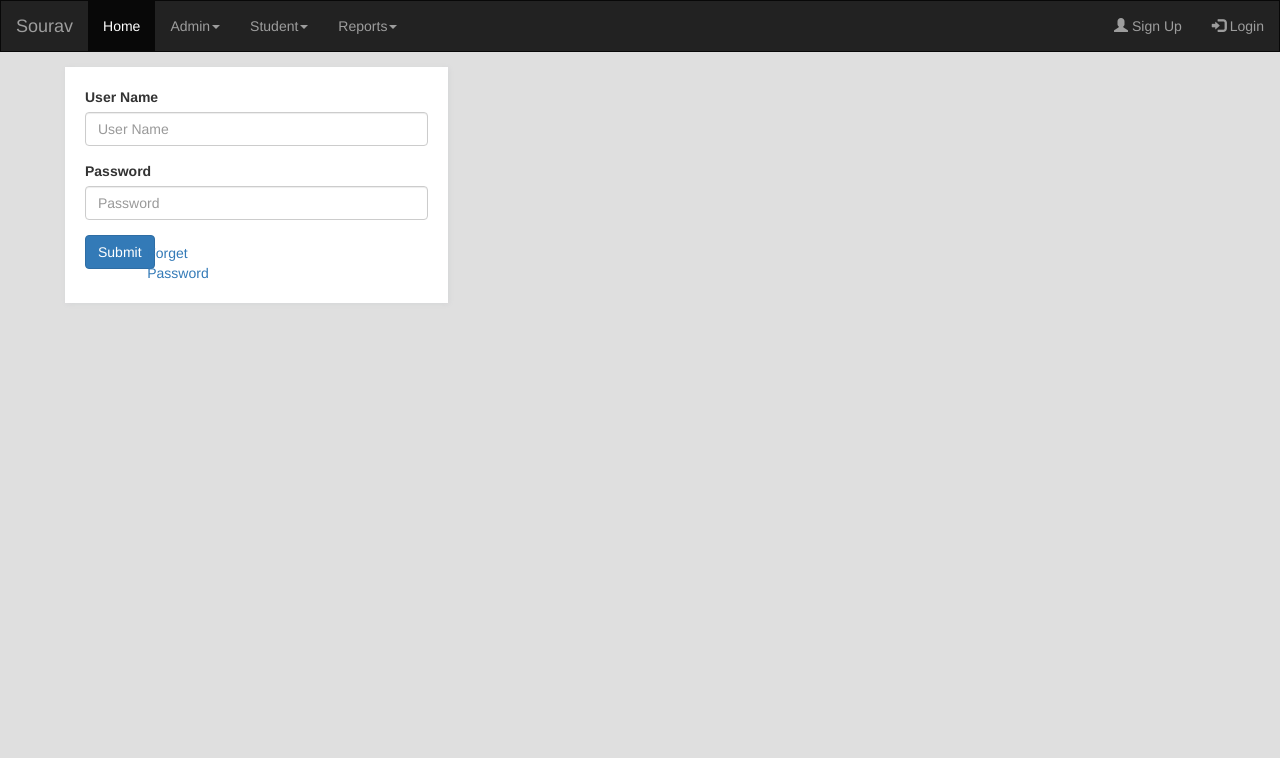
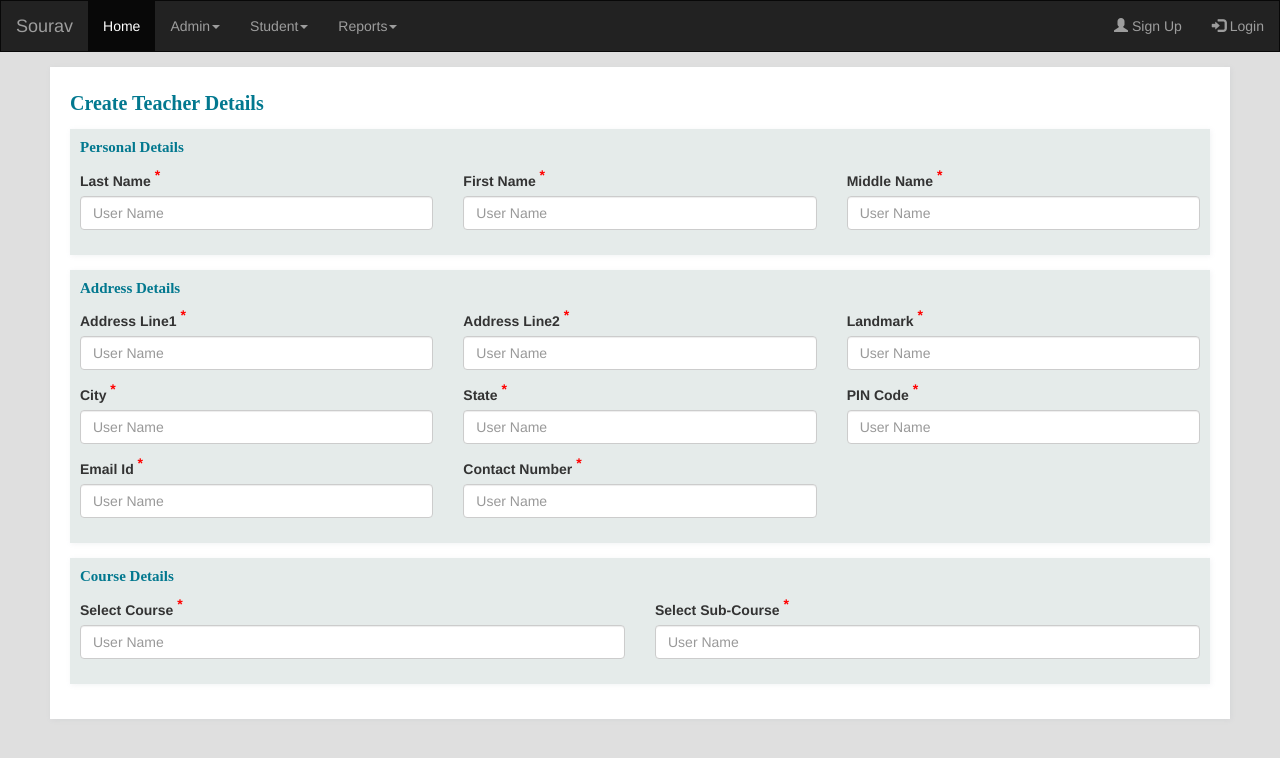
Before and after one commit to imoitra007/SouravMusicSchool, an Angular app in the folder my-dream-app/: page / in a window 1280 px wide. Shown: the top 758 px of the page. Built offline with nearby package versions, Linux system fonts and the light colour scheme.

Commit message:
Teacher UI Created

```diff
--- /dev/null
+++ b/my-dream-app/src/app/Teacher/createteacher.component.html
@@ -0,0 +1,126 @@
+<div class="row card-style-main">
+  <h4 class="main-title">Create Teacher Details</h4>
+  <div class="odd-card">
+    <h4 class="card-title">Personal Details</h4>
+    <div class="row">
+      <div class="col-lg-4 col-md-4 col-sm-4">
+        <div class="form-group">
+          <label for="exampleInputEmail1">Last Name
+            <sup>*</sup>
+          </label>
+          <input type="email" class="form-control" id="exampleInputEmail1" aria-describedby="emailHelp" placeholder="User Name">
+        </div>
+      </div>
+      <div class="col-lg-4 col-md-4 col-sm-4">
+        <div class="form-group">
+          <label for="exampleInputEmail1">First Name
+            <sup>*</sup>
+          </label>
+          <input type="email" class="form-control" id="exampleInputEmail1" aria-describedby="emailHelp" placeholder="User Name">
+        </div>
+      </div>
+      <div class="col-lg-4 col-md-4 col-sm-4">
+        <div class="form-group">
+          <label for="exampleInputEmail1">Middle Name
+            <sup>*</sup>
+          </label>
+          <input type="email" class="form-control" id="exampleInputEmail1" aria-describedby="emailHelp" placeholder="User Name">
+        </div>
+      </div>
+    </div>
+  </div>
+  <div class="odd-card">
+    <h4 class="card-title">Address Details</h4>
+    <div class="row">
+      <div class="col-lg-4 col-md-4 col-sm-4">
+        <div class="form-group">
+          <label for="exampleInputEmail1">Address Line1
+            <sup>*</sup>
+          </label>
+          <input type="email" class="form-control" id="exampleInputEmail1" aria-describedby="emailHelp" placeholder="User Name">
+        </div>
+      </div>
+      <div class="col-lg-4 col-md-4 col-sm-4">
+        <div class="form-group">
+          <label for="exampleInputEmail1">Address Line2
+            <sup>*</sup>
+          </label>
+          <input type="email" class="form-control" id="exampleInputEmail1" aria-describedby="emailHelp" placeholder="User Name">
+        </div>
+      </div>
+      <div class="col-lg-4 col-md-4 col-sm-4">
+        <div class="form-group">
+          <label for="exampleInputEmail1">Landmark
+            <sup>*</sup>
+          </label>
+          <input type="email" class="form-control" id="exampleInputEmail1" aria-describedby="emailHelp" placeholder="User Name">
+        </div>
+      </div>
+    </div>
+    <div class="row">
+      <div class="col-lg-4 col-md-4 col-sm-4">
+        <div class="form-group">
+          <label for="exampleInputEmail1">City
+            <sup>*</sup>
+          </label>
+          <input type="email" class="form-control" id="exampleInputEmail1" aria-describedby="emailHelp" placeholder="User Name">
+        </div>
+      </div>
+      <div class="col-lg-4 col-md-4 col-sm-4">
+        <div class="form-group">
+          <label for="exampleInputEmail1">State
+            <sup>*</sup>
+          </label>
+          <input type="email" class="form-control" id="exampleInputEmail1" aria-describedby="emailHelp" placeholder="User Name">
+        </div>
+      </div>
+      <div class="col-lg-4 col-md-4 col-sm-4">
+        <div class="form-group">
+          <label for="exampleInputEmail1">PIN Code
+            <sup>*</sup>
+          </label>
+          <input type="email" class="form-control" id="exampleInputEmail1" aria-describedby="emailHelp" placeholder="User Name">
+        </div>
+      </div>
+    </div>
+    <div class="row">
+        <div class="col-lg-4 col-md-4 col-sm-4">
+          <div class="form-group">
+            <label for="exampleInputEmail1">Email Id
+              <sup>*</sup>
+            </label>
+            <input type="email" class="form-control" id="exampleInputEmail1" aria-describedby="emailHelp" placeholder="User Name">
+          </div>
+        </div>
+        <div class="col-lg-4 col-md-4 col-sm-4">
+          <div class="form-group">
+            <label for="exampleInputEmail1">Contact Number
+              <sup>*</sup>
+            </label>
+            <input type="email" class="form-control" id="exampleInputEmail1" aria-describedby="emailHelp" placeholder="User Name">
+          </div>
+        </div>
+      </div>
+  </div>
+  <div class="odd-card">
+      <h4 class="card-title">Course Details</h4>
+      <div class="row">
+        <div class="col-lg-6 col-md-6 col-sm-6">
+          <div class="form-group">
+            <label for="exampleInputEmail1">Select Course
+              <sup>*</sup>
+            </label>
+            <input type="email" class="form-control" id="exampleInputEmail1" aria-describedby="emailHelp" placeholder="User Name">
+          </div>
+        </div>
+        <div class="col-lg-6 col-md-6 col-sm-6">
+          <div class="form-group">
+            <label for="exampleInputEmail1">Select Sub-Course
+              <sup>*</sup>
+            </label>
+            <input type="email" class="form-control" id="exampleInputEmail1" aria-describedby="emailHelp" placeholder="User Name">
+          </div>
+        </div>
+      </div>
+    </div>
+</div>
--- /dev/null
+++ b/my-dream-app/src/app/Teacher/createteacher.component.ts
@@ -0,0 +1,15 @@
+import { Component, OnInit } from '@angular/core';
+
+@Component({
+  selector: 'app-createteacher',
+  templateUrl: './createteacher.component.html',
+  styleUrls: ['./createteacher.component.css']
+})
+export class CreateteacherComponent implements OnInit {
+
+  constructor() { }
+
+  ngOnInit() {
+  }
+
+}
--- a/my-dream-app/src/app/app.component.html
+++ b/my-dream-app/src/app/app.component.html
@@ -3,6 +3,8 @@
 <div class="container-fluid">
   <div class="body-content">
     <!-- Login Component   -->
-    <app-login></app-login>
+    <!-- <app-login></app-login> -->
+
+    <app-createteacher></app-createteacher>
   </div>
 </div>
--- a/my-dream-app/src/app/app.module.ts
+++ b/my-dream-app/src/app/app.module.ts
@@ -5,13 +5,15 @@ import { AppComponent } from './app.component';
 import { MenuComponent } from './menu/menu.component';
 import { LoginComponent } from './login/login.component';
 import { ForgetpasswordComponent } from './forgetpassword/forgetpassword.component';
+import { CreateteacherComponent } from './Teacher/createteacher.component';
 
 @NgModule({
   declarations: [
     AppComponent,
     MenuComponent,
     LoginComponent,
-    ForgetpasswordComponent
+    ForgetpasswordComponent,
+    CreateteacherComponent
   ],
   imports: [
     BrowserModule
--- a/my-dream-app/src/styles.css
+++ b/my-dream-app/src/styles.css
@@ -13,13 +13,41 @@
     margin-left: 10px;
 }
 
-.card-style-1 {
+.card-style-main {
     padding: 20px;
-    margin-bottom: 20px;
+    margin-bottom: 2 0px;
     background-color:#fff;
     background: #fff;
     box-shadow: 1px 1px 5px rgba(126,142,159,0.1);
 }
+
+.main-title {
+    font-size: 20px;
+    padding-bottom: 10px;
+    font-weight: bolder;
+    margin-bottom: 5px;
+    margin-top: 5px;
+    font-family: 'gothic';
+    color: #02788F
+}
+
+.card-title {
+    font-size: 15px;
+    font-family: Microsoft Sans serif;
+    margin-top: 0px;
+    margin-bottom:15px;
+    color: #02788F;
+    font-weight: 550 !important;
+}
+
+.odd-card {
+    padding: 10px;
+    margin-bottom: 15px;
+    background-color: #E5EBEA;
+    background: #E5EBEA;
+    box-shadow: 1px 1px 5px rgba(126, 142, 159, 0.1);
+}
+
 
 .body-content {
     padding-left: 0 !important;
@@ -27,3 +55,8 @@
     max-width: 92%;
     margin: 15px 4% 52px 4%;
 }
+sup {
+    color: #ff0000;
+    font-size: 100%;
+    top: -.4em;
+}
```
Also changed, not shown: my-dream-app/src/app/Teacher/createteacher.component.css (added), 1 other file (tests, documents, lock files or other folders).
